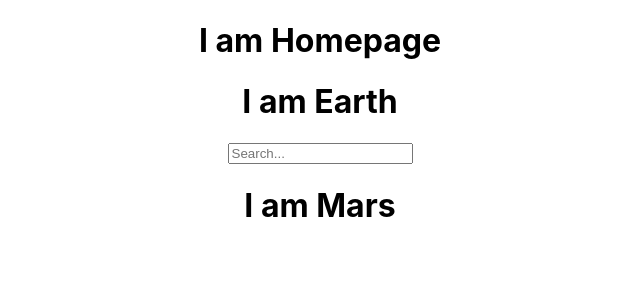
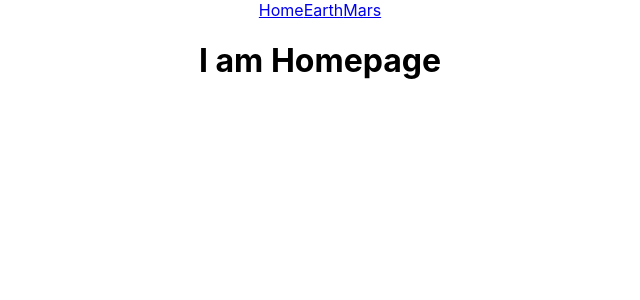
Before and after one commit to ngunner15/SpaceWalk, a React (Create React App) app in the folder client/: page / in a window 1280 px wide. Shown: the top 300 px of the page, without its empty margins (320-960 px from the left). Built offline with nearby package versions, Linux system fonts and the light colour scheme.

Commit message:
Add react router

```diff
--- a/client/src/App.js
+++ b/client/src/App.js
@@ -1,3 +1,11 @@
+import React from "react";
+import {
+  BrowserRouter as Router,
+  Switch,
+  Route,
+  Link
+} from "react-router-dom";
+
 import Home from './components/Home';
 import Earth from './components/Earth';
 import Mars from './components/Mars';
@@ -6,11 +14,26 @@ import './App.css';
 
 function App() {
   return (
-    <div className="App">
-      <Home />
-      <Earth />
-      <Mars />
-    </div>
+    <Router>
+      <div className="App">
+        <nav>
+          <Link to="/">Home</Link>
+          <Link to="/earth">Earth</Link>
+          <Link to="/mars">Mars</Link>
+        </nav>
+        <Switch>
+          <Route path="/" exact>
+            <Home />
+          </Route>
+          <Route path="/earth">
+            <Earth />
+          </Route>
+          <Route path="/mars">
+            <Mars />
+          </Route>
+        </Switch>
+      </div>
+    </Router>
   );
 }
 
```
